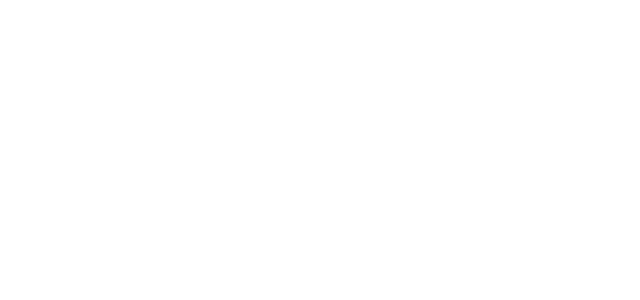
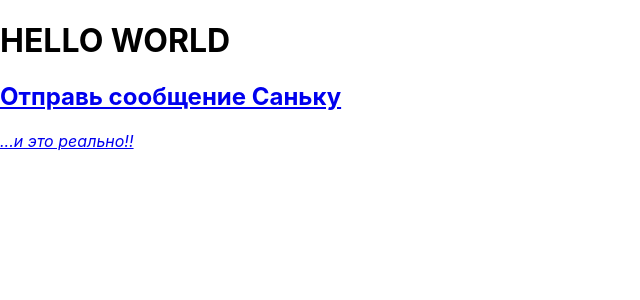
Before and after one commit to forgohill/started-react-app, a React (Create React App) app: page / in a window 1280 px wide. Shown: the top 300 px of the page, without its empty margins (0-640 px from the left). Built offline with nearby package versions, Linux system fonts and the light colour scheme.

Commit message:
feat__create__react.createElement

```diff
--- a/src/App.js
+++ b/src/App.js
@@ -1,3 +1,6 @@
+import React from 'react';
+
+
 import './App.css';
 
 function App() {
--- a/src/index.js
+++ b/src/index.js
@@ -2,10 +2,20 @@
 import ReactDOM from 'react-dom/client';
 import './index.css';
 import App from './App';
+import { render } from 'react-dom';
 
 const root = ReactDOM.createRoot(document.getElementById('root'));
+const createElement = React.createElement(
+  'div', {},
+  React.createElement('h1', {}, "HELLO WORLD"),
+  React.createElement('a', { href: 'mailto:matlo-nn@yandex.ru' },
+    React.createElement('h2', {}, "Отправь сообщение Саньку"),
+    React.createElement('em', {}, "...и это реально!!")
+  )
+);
 root.render(
   <React.StrictMode>
+    {createElement}
     <App />
   </React.StrictMode>
 );
```
